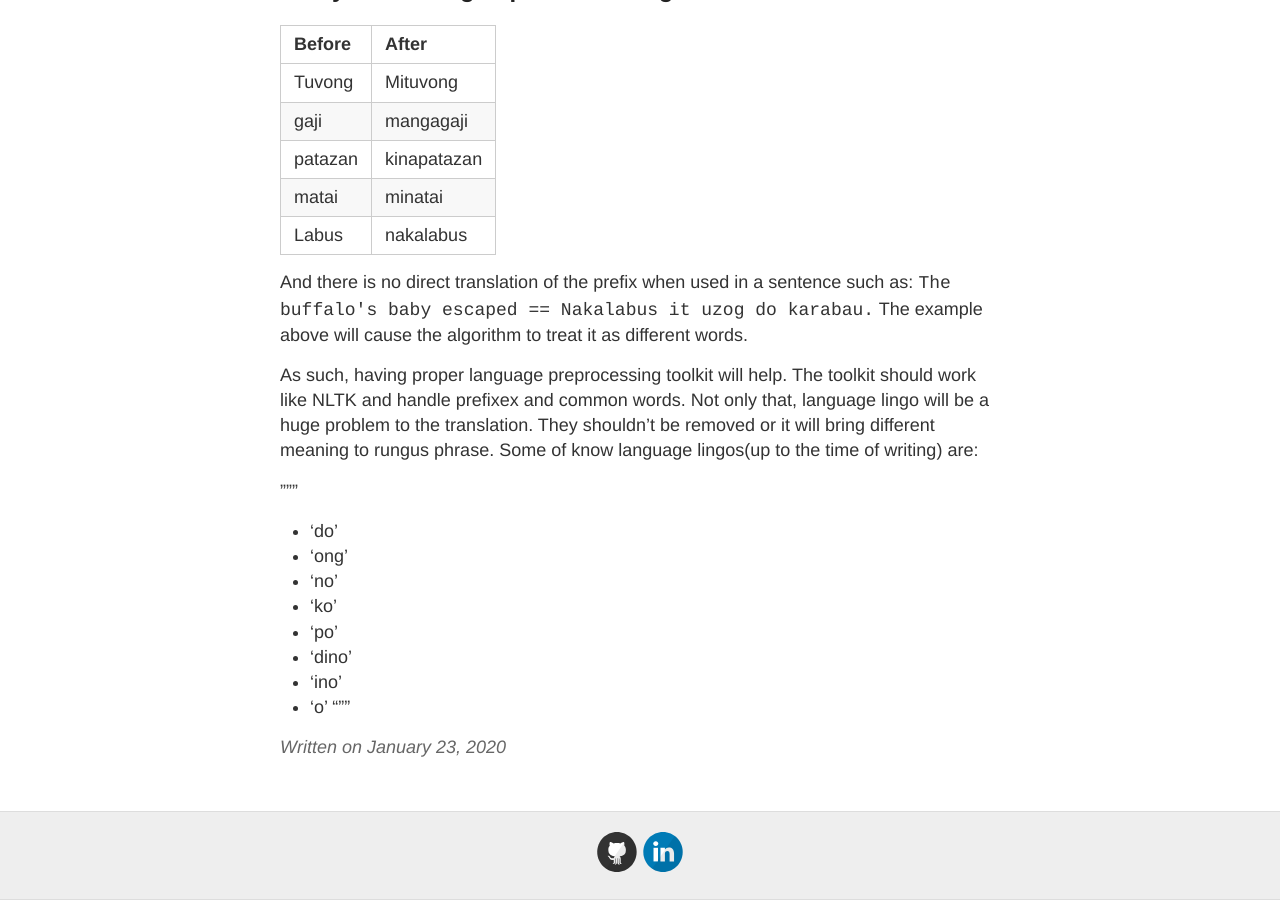
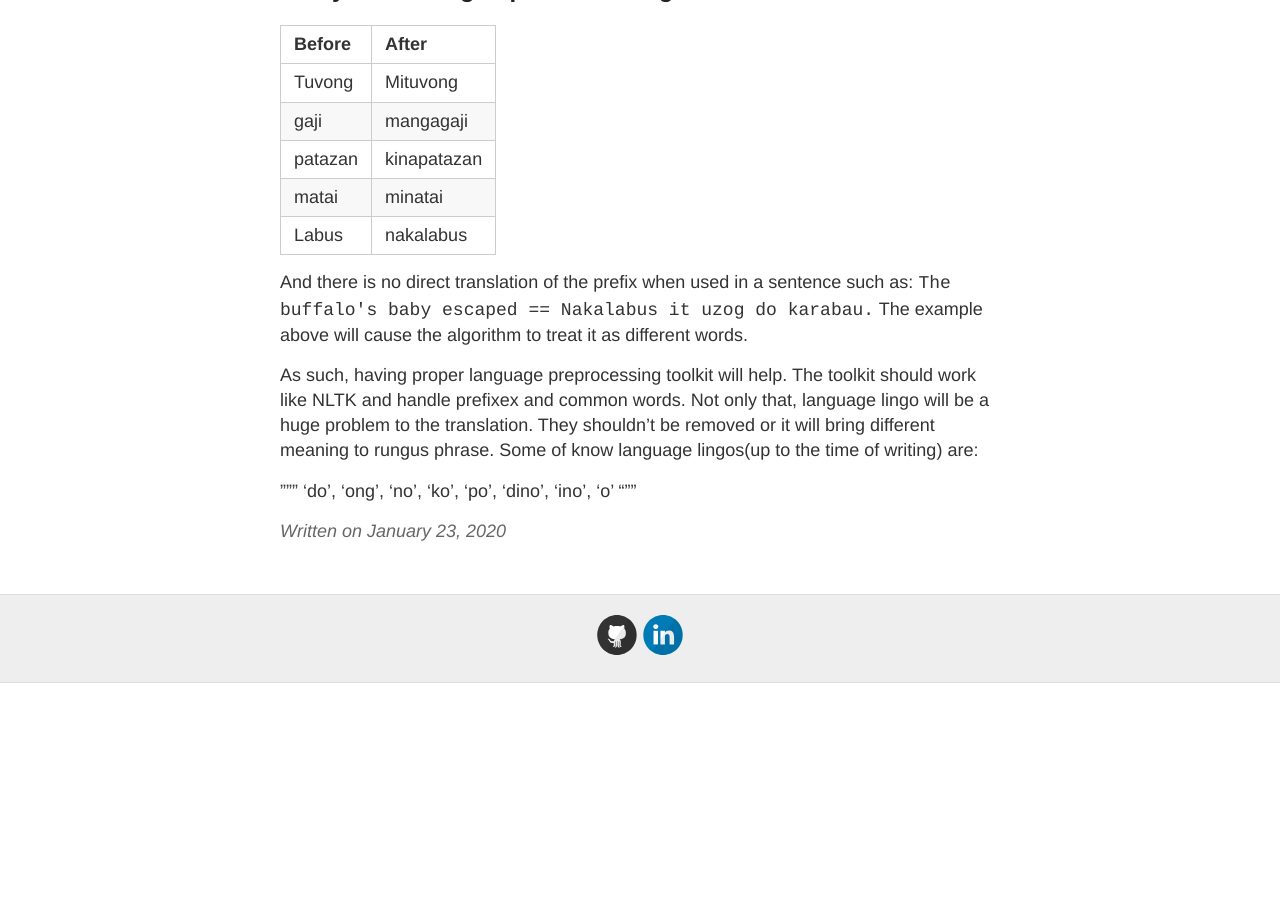
Before and after one commit to devennn/devennn.github.io, a Jekyll site: the page built from _posts/2020-01-23-analysis-of-english-rungus.md, in a window 1280 px wide and 900 px high, scrolled down 1420 px. Built offline with Jekyll 4.4.1, drawn with Linux system fonts in a browser that asks for light colours; after the commit the page ends 2103 px from its top, so only the background shows below that.

```diff
--- a/_posts/2020-01-23-analysis-of-english-rungus.md
+++ b/_posts/2020-01-23-analysis-of-english-rungus.md
@@ -59,12 +59,5 @@ The example above will cause the algorithm to treat it as different words.
 As such, having proper language preprocessing toolkit will help. The toolkit should work like NLTK and handle prefixex and common words. Not only that, language lingo will be a huge problem to the translation. They shouldn't be removed or it will bring different meaning to rungus phrase. Some of know language lingos(up to the time of writing) are:
 
 """
-- 'do'
-- 'ong'
-- 'no'
-- 'ko'
-- 'po'
-- 'dino'
-- 'ino'
-- 'o'
+'do', 'ong', 'no', 'ko', 'po', 'dino', 'ino', 'o'
 """
```
